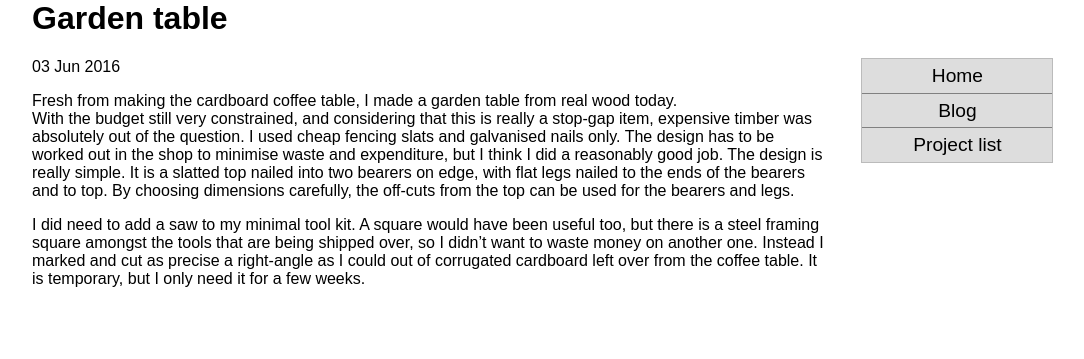
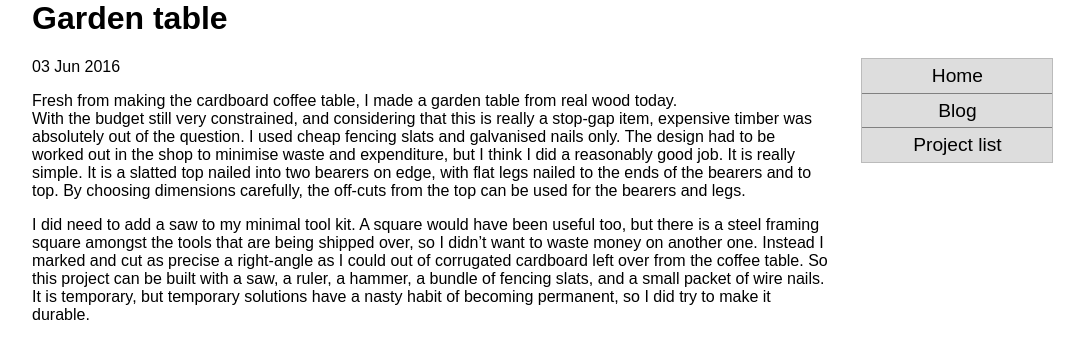
Before and after one commit to arfwilliamson/arfwilliamson.github.io, a Jekyll site: the page built from _posts/2016-06-03-garden-table.md, in a window 1280 px wide. Shown: the top 359 px of the page, without its empty margins (96-1180 px from the left). Built offline with Jekyll 4.4.1, drawn with Linux system fonts in a browser that asks for light colours.

Commit message:
Update 2016-06-03-garden-table.md

```diff
--- a/_posts/2016-06-03-garden-table.md
+++ b/_posts/2016-06-03-garden-table.md
@@ -6,14 +6,16 @@ date: 2016-06-03
 Fresh from making the cardboard coffee table, I made a garden table from real wood today.
 With the budget still very constrained, and considering that this is really a stop-gap item,
 expensive timber was absolutely out of the question.  I used cheap fencing slats and galvanised
-nails only.  The design has to be worked out in the shop to minimise waste and expenditure,
-but I think I did a reasonably good job.  The design is really simple.  It is a slatted top
-nailed into two bearers on edge, with flat legs nailed to the ends of the bearers and to top.
+nails only.  The design had to be worked out in the shop to minimise waste and expenditure,
+but I think I did a reasonably good job.  It is really simple.  It is a slatted top nailed
+into two bearers on edge, with flat legs nailed to the ends of the bearers and to top.
 By choosing dimensions carefully, the off-cuts from the top can be used for the bearers and
 legs.
 
 I did need to add a saw to my minimal tool kit.  A square would have been useful too, but
 there is a steel framing square amongst the tools that are being shipped over, so I didn't
 want to waste money on another one.  Instead I marked and cut as precise a right-angle as I
-could out of corrugated cardboard left over from the coffee table.  It is temporary, but I
-only need it for a few weeks.
+could out of corrugated cardboard left over from the coffee table.  So this project can be
+built with a saw, a ruler, a hammer, a bundle of fencing slats, and a small packet of wire
+nails.  It is temporary, but temporary solutions have a nasty habit of becoming permanent, so
+I did try to make it durable.
```
